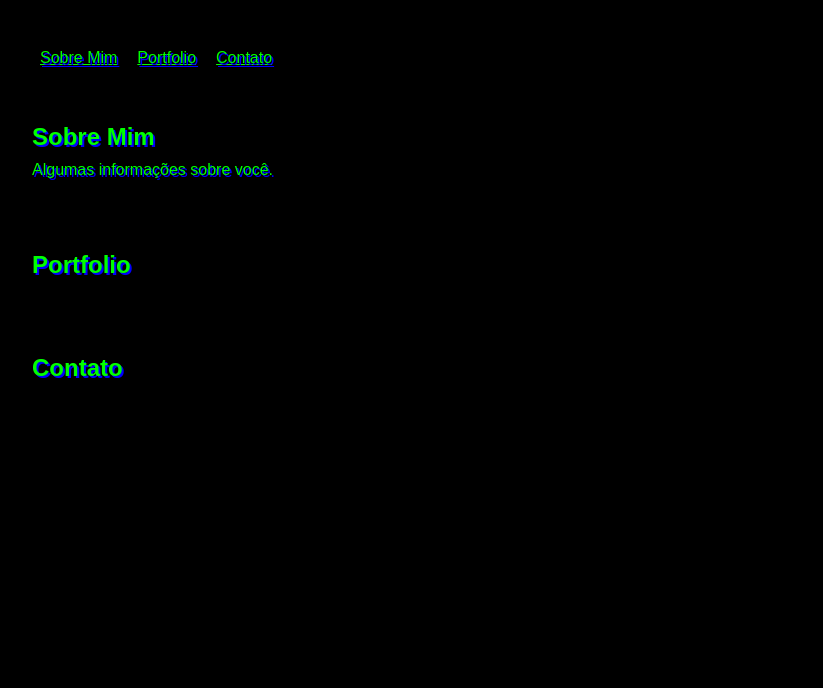
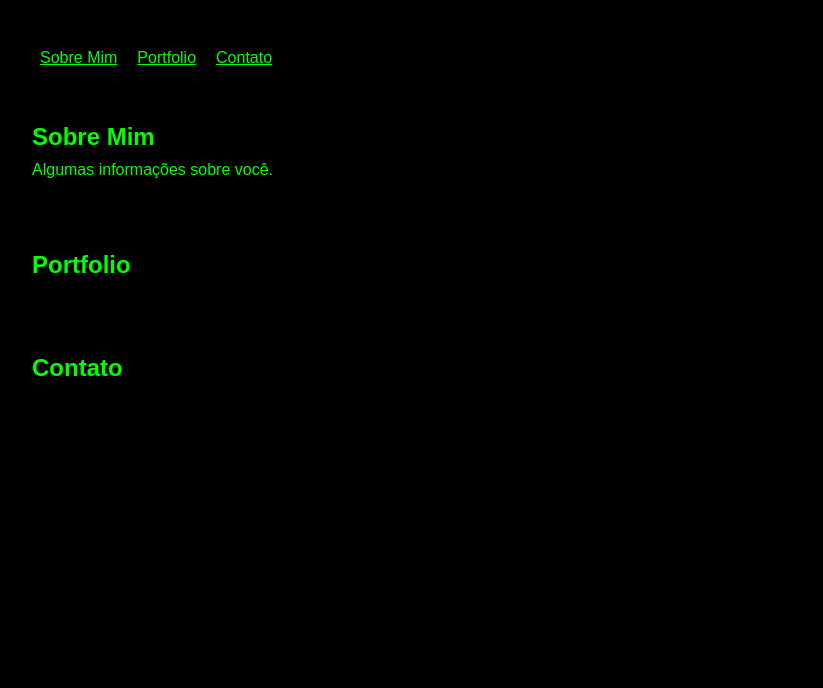
Before and after one commit to WBluan/wbluan.github.io, a plain HTML site: page index.html in a window 1280 px wide. Shown: the part 112-800 px from the top of the page, without its empty margins (0-823 px from the left). Drawn offline with Linux system fonts and the light colour scheme.

Commit message:
Removendo sombra do texto

```diff
--- a/style.css
+++ b/style.css
@@ -48,5 +48,4 @@ nav ul li {
 /* Estilos para texto verde neon */
 .neon-green {
     color: #0f0 !important;
-    text-shadow: 2px 2px #00f;
 }
```
